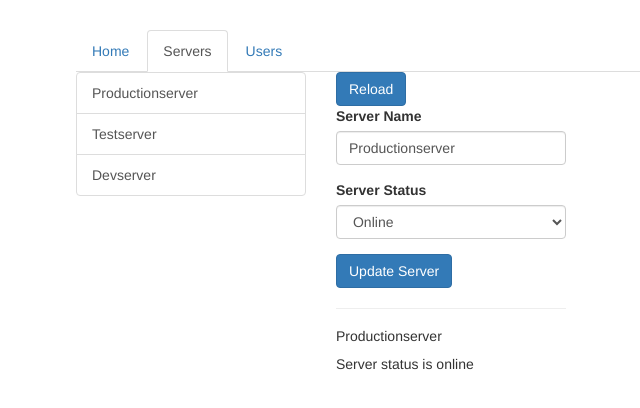
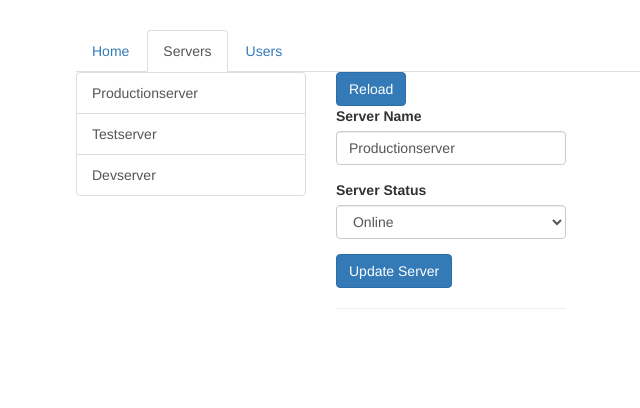
Before and after one commit to alperbasak/AngularRouting, an Angular app: page /servers in a window 1280 px wide. Shown: the top 408 px of the page, without its empty margins (189-829 px from the left). Built offline with nearby package versions, Linux system fonts and the light colour scheme.

Commit message:
integer param value needs to be converted to number as params are all string

```diff
--- a/src/app/app.module.ts
+++ b/src/app/app.module.ts
@@ -19,6 +19,7 @@ const appRoutes: Routes = [
   {path: 'users', component: UsersComponent},
   {path: 'users/:id/:name', component: UserComponent},
   {path: 'servers', component: ServersComponent},
+  {path: 'servers/:id', component: ServerComponent},
   {path: 'servers/:id/edit', component: EditServerComponent}
 ];
 
--- a/src/app/servers/edit-server/edit-server.component.ts
+++ b/src/app/servers/edit-server/edit-server.component.ts
@@ -1,6 +1,7 @@
-import { Component, OnInit } from '@angular/core';
+import {Component, OnInit} from '@angular/core';
 
-import { ServersService } from '../servers.service';
+import {ServersService} from '../servers.service';
+import {ActivatedRoute} from '@angular/router';
 
 @Component({
   selector: 'app-edit-server',
@@ -8,13 +9,17 @@ import { ServersService } from '../servers.service';
   styleUrls: ['./edit-server.component.css']
 })
 export class EditServerComponent implements OnInit {
-  server: {id: number, name: string, status: string};
+  server: { id: number, name: string, status: string };
   serverName = '';
   serverStatus = '';
 
-  constructor(private serversService: ServersService) { }
+  constructor(private serversService: ServersService,
+              private route: ActivatedRoute) {
+  }
 
   ngOnInit() {
+    this.route.queryParams.subscribe();
+    this.route.fragment.subscribe();
     this.server = this.serversService.getServer(1);
     this.serverName = this.server.name;
     this.serverStatus = this.server.status;
--- a/src/app/servers/server/server.component.ts
+++ b/src/app/servers/server/server.component.ts
@@ -1,6 +1,7 @@
-import { Component, OnInit } from '@angular/core';
+import {Component, OnInit} from '@angular/core';
 
-import { ServersService } from '../servers.service';
+import {ServersService} from '../servers.service';
+import {ActivatedRoute} from '@angular/router';
 
 @Component({
   selector: 'app-server',
@@ -8,12 +9,16 @@ import { ServersService } from '../servers.service';
   styleUrls: ['./server.component.css']
 })
 export class ServerComponent implements OnInit {
-  server: {id: number, name: string, status: string};
+  server: { id: number, name: string, status: string };
 
-  constructor(private serversService: ServersService) { }
+  constructor(private serversService: ServersService,
+              private route: ActivatedRoute) {
+  }
 
   ngOnInit() {
-    this.server = this.serversService.getServer(1);
+    this.route.params.subscribe(
+      params => this.server = this.serversService.getServer(+params.id)
+    );
   }
 
 }
--- a/src/app/servers/servers.component.html
+++ b/src/app/servers/servers.component.html
@@ -2,7 +2,7 @@
   <div class="col-xs-12 col-sm-4">
     <div class="list-group">
       <a
-        [routerLink]="['/servers', 5, 'edit']"
+        [routerLink]="['/servers', server.id]"
         [queryParams]="{allowEdit: '1'}"
         fragment="loading"
         href="#"
@@ -19,6 +19,6 @@
     <button class="btn btn-primary" (click)="onReload()">Reload</button>
     <app-edit-server></app-edit-server>
     <hr>
-    <app-server></app-server>
+<!--    <app-server></app-server>-->
   </div>
 </div>
--- a/src/app/users/users.component.html
+++ b/src/app/users/users.component.html
@@ -2,6 +2,7 @@
   <div class="col-xs-12 col-sm-4">
     <div class="list-group">
       <a
+        [routerLink]="['/users', user.id, user.name]"
         href="#"
         class="list-group-item"
         *ngFor="let user of users">
```
